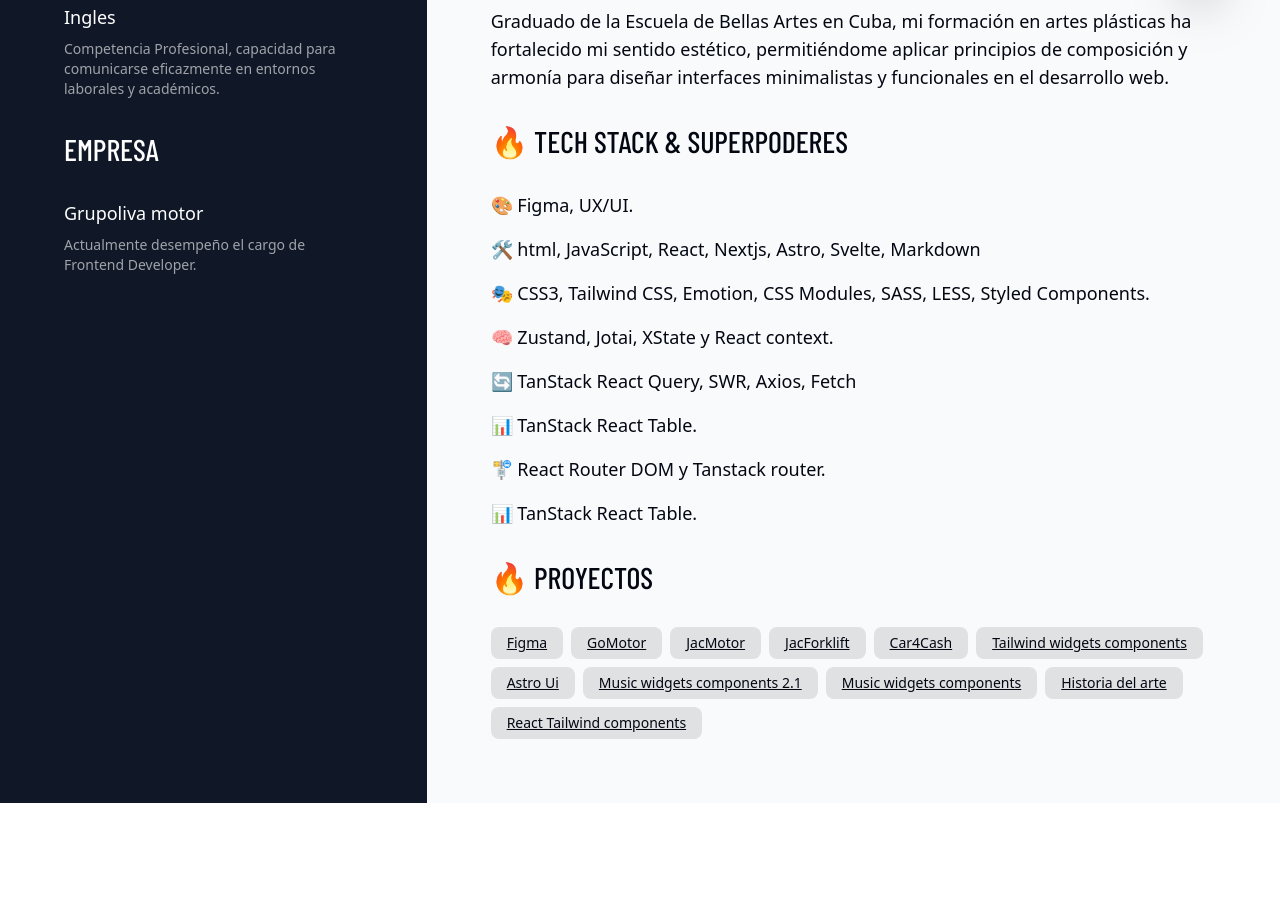
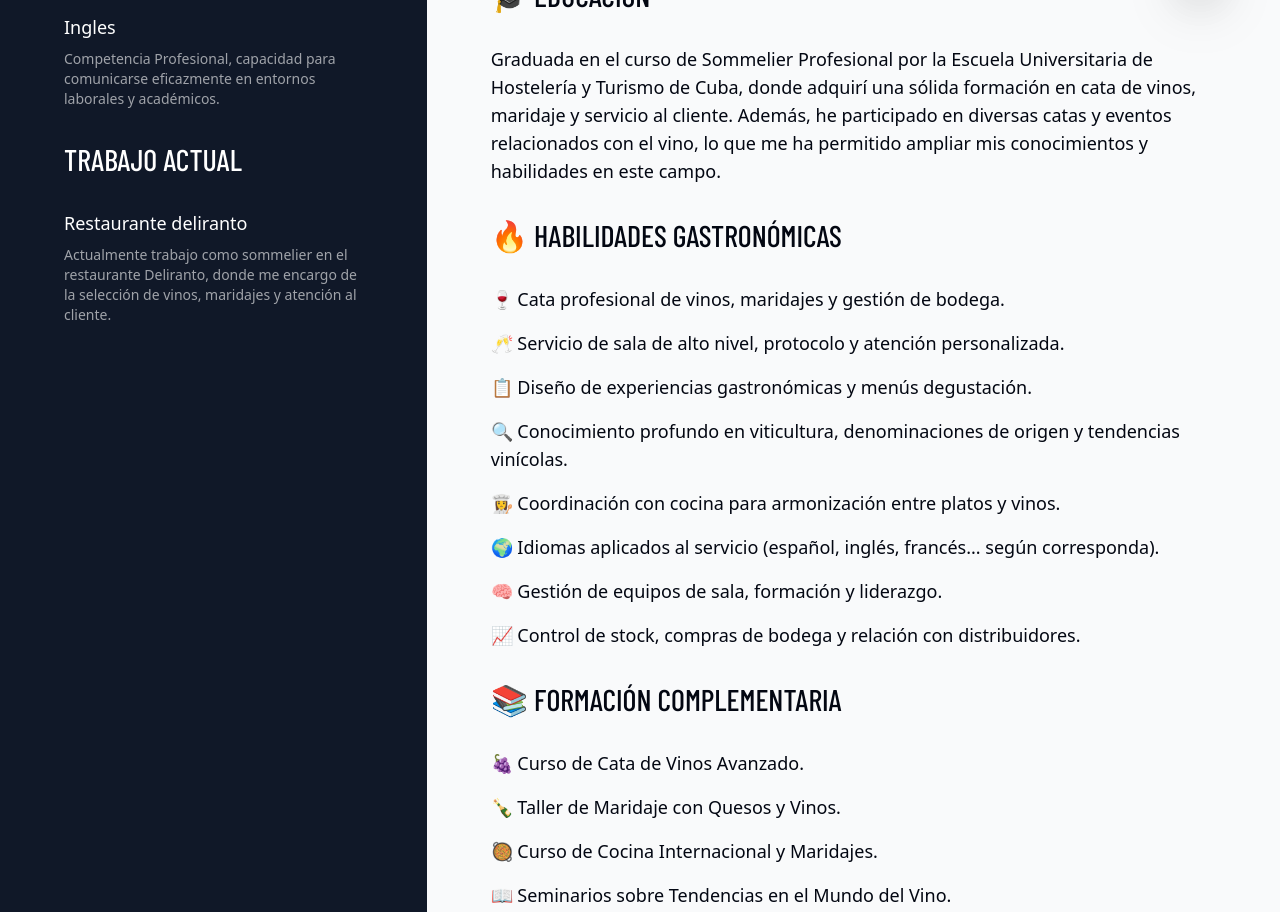
Before and after one commit to frankuxui/laurafont-curriculum, an Astro site: page / in a window 1280 px wide. Shown: the part 763-1675 px from the top of the page. Built offline with nearby package versions, Linux system fonts and the light colour scheme; Astro itself is replaced by a stand-in of ours; a web font is replaced by a local one.

Commit message:
initial commit

```diff
--- a/src/components/Aside.astro
+++ b/src/components/Aside.astro
@@ -39,10 +39,12 @@
       <h3 class="text-base sm:text-lg">Ingles</h3>
       <p class="text-sm text-background/60">Competencia Profesional, capacidad para comunicarse eficazmente en entornos laborales y académicos.</p>
     </section>
-    <h2 class="text-3xl font-barlow font-medium uppercase">Empresa</h2>
+    <h2 class="text-3xl font-barlow font-medium uppercase">Trabajo actual</h2>
     <section class="w-full flex items-start flex-col gap-2">
-      <h3 class="text-base sm:text-lg">Grupoliva motor</h3>
-      <p class="text-sm text-background/60">Actualmente desempeño el cargo de Frontend Developer.</p>
+      <h3 class="text-base sm:text-lg">Restaurante deliranto</h3>
+      <p class="text-sm text-background/60">
+        Actualmente trabajo como sommelier en el restaurante Deliranto, donde me encargo de la selección de vinos, maridajes y atención al cliente.
+      </p>
     </section>
   </div>
 </aside>
--- a/src/components/Content.astro
+++ b/src/components/Content.astro
@@ -11,91 +11,48 @@
         hago.
       </p>
       <p class="text-base sm:text-lg">
-        Cuento con más de 8 años de experiencia en el desarrollo web, especializado en la creación de interfaces de usuario intuitivas, minimalistas y funcionales. Además, disfruto
-        de diversas pasiones, como el fútbol, la pesca, escuchar música y, de vez en cuando, un poco de gaming.
+        Cuento con más de 8 años de experiencia en el sector de la hostelería y la restauración, donde he desarrollado habilidades excepcionales en atención al cliente,
+        comunicación y resolución de problemas. Mi pasión por el vino y las bebidas espirituosas me ha llevado a especializarme en cata, maridaje y servicio al cliente, lo que me
+        convierte en un recurso valioso para cualquier equipo.
       </p>
     </section>
     <section class="w-full grid gap-8">
       <h2 class="text-2xl sm:text-3xl font-barlow font-medium uppercase">🎓 Educación</h2>
       <p class="text-base sm:text-lg">
-        Graduado de la Escuela de Bellas Artes en Cuba, mi formación en artes plásticas ha fortalecido mi sentido estético, permitiéndome aplicar principios de composición y
-        armonía para diseñar interfaces minimalistas y funcionales en el desarrollo web.
+        Graduada en el curso de Sommelier Profesional por la Escuela Universitaria de Hostelería y Turismo de Cuba, donde adquirí una sólida formación en cata de vinos, maridaje y
+        servicio al cliente. Además, he participado en diversas catas y eventos relacionados con el vino, lo que me ha permitido ampliar mis conocimientos y habilidades en este
+        campo.
       </p>
     </section>
     <section class="w-full grid gap-8">
-      <h2 class="text-2xl sm:text-3xl font-barlow font-medium uppercase">🔥 Tech stack & superpoderes</h2>
+      <h2 class="text-2xl sm:text-3xl font-barlow font-medium uppercase">🔥 Habilidades gastronómicas</h2>
       <ul class="w-full flex flex-col items-start gap-4 text-base sm:text-lg">
-        <li>🎨 Figma, UX/UI.</li>
-        <li>🛠 html, JavaScript, React, Nextjs, Astro, Svelte, Markdown</li>
-        <li>🎭 CSS3, Tailwind CSS, Emotion, CSS Modules, SASS, LESS, Styled Components.</li>
-        <li>🧠 Zustand, Jotai, XState y React context.</li>
-        <li>🔄 TanStack React Query, SWR, Axios, Fetch</li>
-        <li>📊 TanStack React Table.</li>
-        <li>🚏 React Router DOM y Tanstack router.</li>
-        <li>📊 TanStack React Table.</li>
+        <li>🍷 Cata profesional de vinos, maridajes y gestión de bodega.</li>
+        <li>🥂 Servicio de sala de alto nivel, protocolo y atención personalizada.</li>
+        <li>📋 Diseño de experiencias gastronómicas y menús degustación.</li>
+        <li>🔍 Conocimiento profundo en viticultura, denominaciones de origen y tendencias vinícolas.</li>
+        <li>👩‍🍳 Coordinación con cocina para armonización entre platos y vinos.</li>
+        <li>🌍 Idiomas aplicados al servicio (español, inglés, francés... según corresponda).</li>
+        <li>🧠 Gestión de equipos de sala, formación y liderazgo.</li>
+        <li>📈 Control de stock, compras de bodega y relación con distribuidores.</li>
       </ul>
     </section>
     <section class="w-full grid gap-8">
-      <h2 class="text-2xl sm:text-3xl font-barlow font-medium uppercase">🔥 Proyectos</h2>
-      <ul class="w-full flex flex-row items-start flex-wrap gap-2 text-base sm:text-lg">
-        <li class="inline-block">
-          <a class="h-8 underline text-sm px-4 rounded-lg inline-flex items-center justify-center bg-foreground/10" target="_blank" href="https://www.figma.com/@frankuxui">Figma</a
-          >
-        </li>
-        <li class="inline-block">
-          <a class="h-8 underline text-sm px-4 rounded-lg inline-flex items-center justify-center bg-foreground/10" target="_blank" href="https://gomotor.com/">GoMotor</a>
-        </li>
-        <li class="inline-block">
-          <a class="h-8 underline text-sm px-4 rounded-lg inline-flex items-center justify-center bg-foreground/10" target="_blank" href="https://jacmotorsiberia.com/">JacMotor</a>
-        </li>
-        <li class="inline-block">
-          <a class="h-8 underline text-sm px-4 rounded-lg inline-flex items-center justify-center bg-foreground/10" target="_blank" href="https://jacforkliftspain.com/"
-            >JacForklift</a
-          >
-        </li>
-        <li class="inline-block">
-          <a class="h-8 underline text-sm px-4 rounded-lg inline-flex items-center justify-center bg-foreground/10" target="_blank" href="https://car4cash.es/">Car4Cash</a>
-        </li>
-        <li class="inline-block">
-          <a
-            class="h-8 underline text-sm px-4 rounded-lg inline-flex items-center justify-center bg-foreground/10"
-            target="_blank"
-            href="https://widgets-components-v2-1.vercel.app/">Tailwind widgets components</a
-          >
-        </li>
-        <li class="inline-block">
-          <a class="h-8 underline text-sm px-4 rounded-lg inline-flex items-center justify-center bg-foreground/10" target="_blank" href="https://astro-ui-three.vercel.app/"
-            >Astro Ui</a
-          >
-        </li>
-        <li class="inline-block">
-          <a
-            class="h-8 underline text-sm px-4 rounded-lg inline-flex items-center justify-center bg-foreground/10"
-            target="_blank"
-            href="https://music-widgets-components-v2-1.vercel.app/">Music widgets components 2.1</a
-          >
-        </li>
-        <li class="inline-block">
-          <a
-            class="h-8 underline text-sm px-4 rounded-lg inline-flex items-center justify-center bg-foreground/10"
-            target="_blank"
-            href="https://music-widgets-components.vercel.app/">Music widgets components</a
-          >
-        </li>
-        <li class="inline-block">
-          <a
-            class="h-8 underline text-sm px-4 rounded-lg inline-flex items-center justify-center bg-foreground/10"
-            target="_blank"
-            href="https://historia-del-arte-blog.vercel.app/">Historia del arte</a
-          >
-        </li>
-        <li class="inline-block">
-          <a
-            class="h-8 underline text-sm px-4 rounded-lg inline-flex items-center justify-center bg-foreground/10"
-            target="_blank"
-            href="https://react-tailwind-components-xi.vercel.app/">React Tailwind components</a
-          >
-        </li>
+      <h2 class="text-2xl sm:text-3xl font-barlow font-medium uppercase">📚 Formación complementaria</h2>
+      <ul class="w-full flex flex-col items-start gap-4 text-base sm:text-lg">
+        <li>🍇 Curso de Cata de Vinos Avanzado.</li>
+        <li>🍾 Taller de Maridaje con Quesos y Vinos.</li>
+        <li>🥘 Curso de Cocina Internacional y Maridajes.</li>
+        <li>📖 Seminarios sobre Tendencias en el Mundo del Vino.</li>
+      </ul>
+    </section>
+    <section class="w-full grid gap-8">
+      <h2 class="text-2xl sm:text-3xl font-barlow font-medium uppercase">🌟 Eventos destacados</h2>
+      <ul class="w-full flex flex-col items-start gap-4 text-base sm:text-lg">
+        <li>🍷 Participación activa en la Feria Internacional del Vino, representando la propuesta enológica del restaurante.</li>
+        <li>🥂 Diseño y ejecución de catas exclusivas para clientes VIP, con enfoque en experiencias sensoriales y maridajes únicos.</li>
+        <li>🍽️ Coordinación de eventos gastronómicos junto a chefs galardonados, asegurando armonía entre cocina y sala.</li>
+        <li>🌍 Impulso de iniciativas de promoción del vino catalán en colaboración con entidades del sector y productores locales.</li>
       </ul>
     </section>
   </div>
--- a/src/pages/index.astro
+++ b/src/pages/index.astro
@@ -14,8 +14,8 @@
   <main class="w-full mx-auto min-w-0 max-w-full">
     <section class="w-full mx-auto max-w-7xl">
       <header class="relative z-10 grid md:grid-cols-12" id="observer-header">
-        <section class="sticky top-0 md:relative pt-10 md:pt-4 flex md:justify-end md:col-span-4 overflow-hidden bg-cover">
-          <img src={`${BASE_URL}/foto_de_frankuxui_frontend_developer.webp`} alt="Astro" class="w-full object-cover md:max-w-sm" />
+        <section class="sticky top-0 md:relative flex md:justify-end md:col-span-4 overflow-hidden bg-cover">
+          <img src={`${BASE_URL}/foto_de_laura_font_sommelier.webp`} alt="Astro" class="w-full object-cover md:max-w-md" />
           <button
             data-toggle="drawer-menu"
             class="group absolute top-10 z-10 right-10 rounded-full inline-flex md:hidden items-center justify-center w-12 h-12 cursor-pointer bg-white"
```
Also changed, not shown: public/foto_de_laura_font_sommelier.webp (added).
